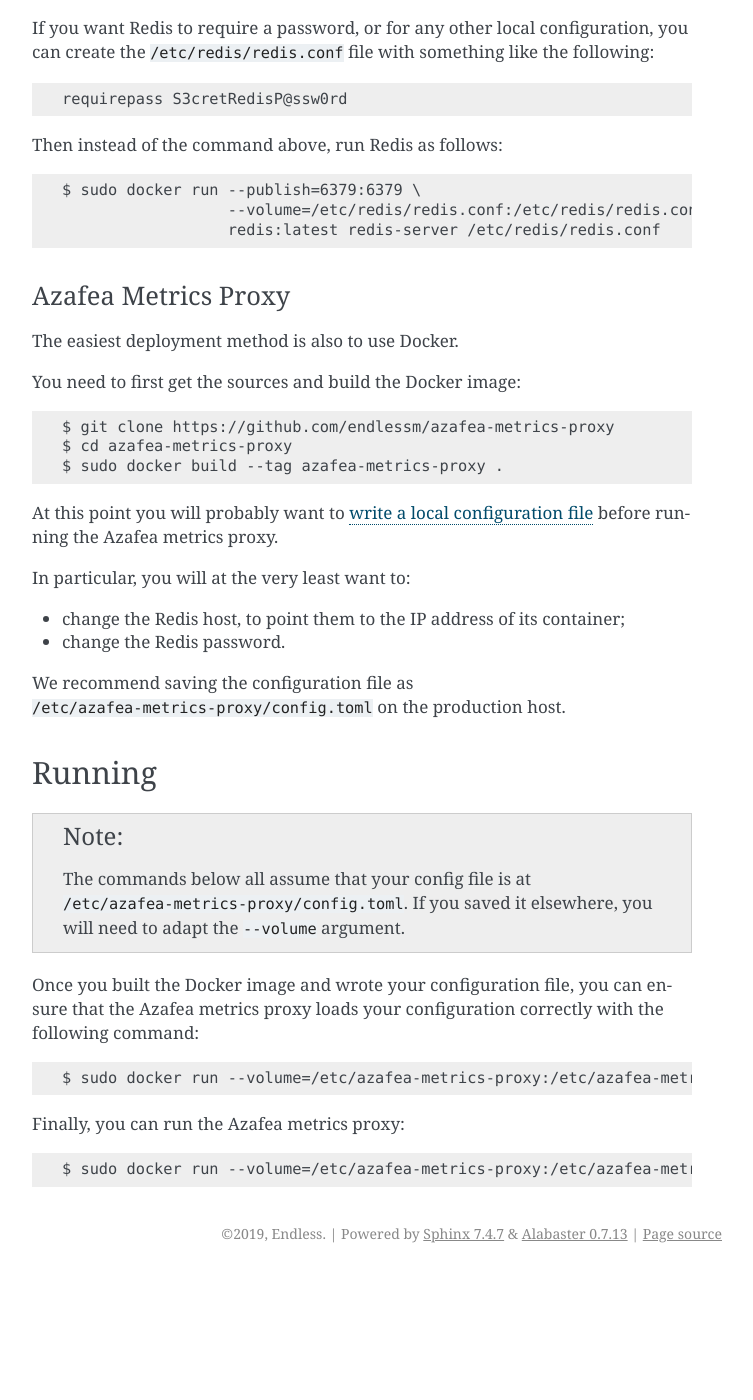
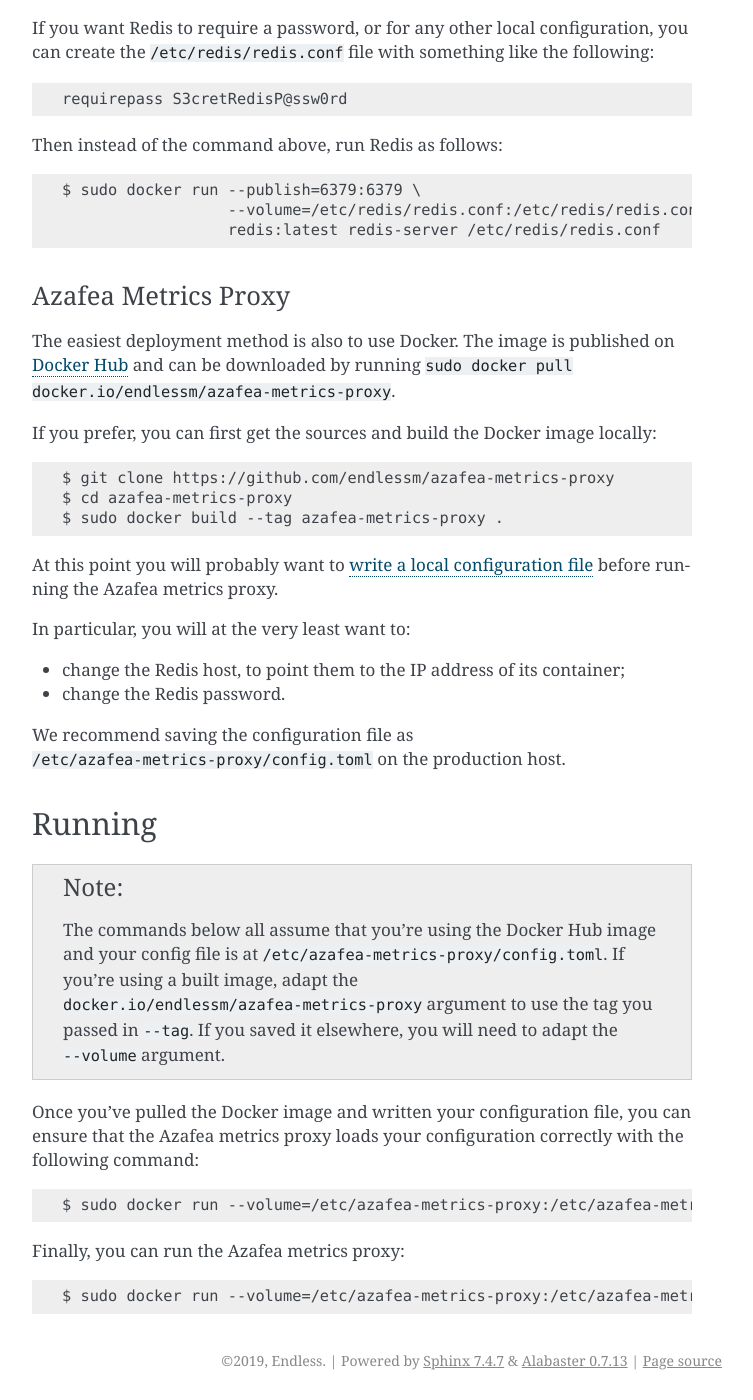
Before and after one commit to endlessm/azafea-metrics-proxy, a Sphinx documentation site: the page built from docs/source/install.rst, in a window 1280 px wide and 1400 px high, scrolled down 646 px. Shown: the whole window, without its empty margins (388-1141 px from the left). Built offline with Sphinx 7.4.7, drawn with Linux system fonts in a browser that asks for light colours; before the commit the page ends 1919 px from its top, so only the background shows below that.

Commit message:
docs: Document and prefer Docker Hub image
Unless you need to customize the code or the image, there's no real
reason to build your own image when the one on Docker Hub exists.

```diff
--- a/docs/source/install.rst
+++ b/docs/source/install.rst
@@ -46,9 +46,14 @@
 Azafea Metrics Proxy
 --------------------
 
-The easiest deployment method is also to use Docker.
+The easiest deployment method is also to use Docker. The image is published on
+`Docker Hub`_ and can be downloaded by running ``sudo docker pull
+docker.io/endlessm/azafea-metrics-proxy``.
 
-You need to first get the sources and build the Docker image::
+.. _Docker Hub: https://hub.docker.com/r/endlessm/azafea-metrics-proxy
+
+If you prefer, you can first get the sources and build the Docker image
+locally::
 
     $ git clone https://github.com/endlessm/azafea-metrics-proxy
     $ cd azafea-metrics-proxy
@@ -71,16 +76,19 @@
 =======
 
 .. note::
-    The commands  below all assume that your config file is at
-    ``/etc/azafea-metrics-proxy/config.toml``. If you saved it elsewhere, you
-    will need to adapt the ``--volume`` argument.
 
-Once you built the Docker image and wrote your configuration file, you can
-ensure that the Azafea metrics proxy loads your configuration correctly with
-the following command::
+    The commands below all assume that you're using the Docker Hub image and
+    your config file is at ``/etc/azafea-metrics-proxy/config.toml``. If you're
+    using a built image, adapt the ``docker.io/endlessm/azafea-metrics-proxy``
+    argument to use the tag you passed in ``--tag``. If you saved it elsewhere,
+    you will need to adapt the ``--volume`` argument.
 
-    $ sudo docker run --volume=/etc/azafea-metrics-proxy:/etc/azafea-metrics-proxy:ro azafea-metrics-proxy proxy print-config
+Once you've pulled the Docker image and written your configuration file, you
+can ensure that the Azafea metrics proxy loads your configuration correctly
+with the following command::
+
+    $ sudo docker run --volume=/etc/azafea-metrics-proxy:/etc/azafea-metrics-proxy:ro docker.io/endlessm/azafea-metrics-proxy proxy print-config
 
 Finally, you can run the Azafea metrics proxy::
 
-    $ sudo docker run --volume=/etc/azafea-metrics-proxy:/etc/azafea-metrics-proxy:ro azafea-metrics-proxy proxy run
+    $ sudo docker run --volume=/etc/azafea-metrics-proxy:/etc/azafea-metrics-proxy:ro docker.io/endlessm/azafea-metrics-proxy proxy run
```
